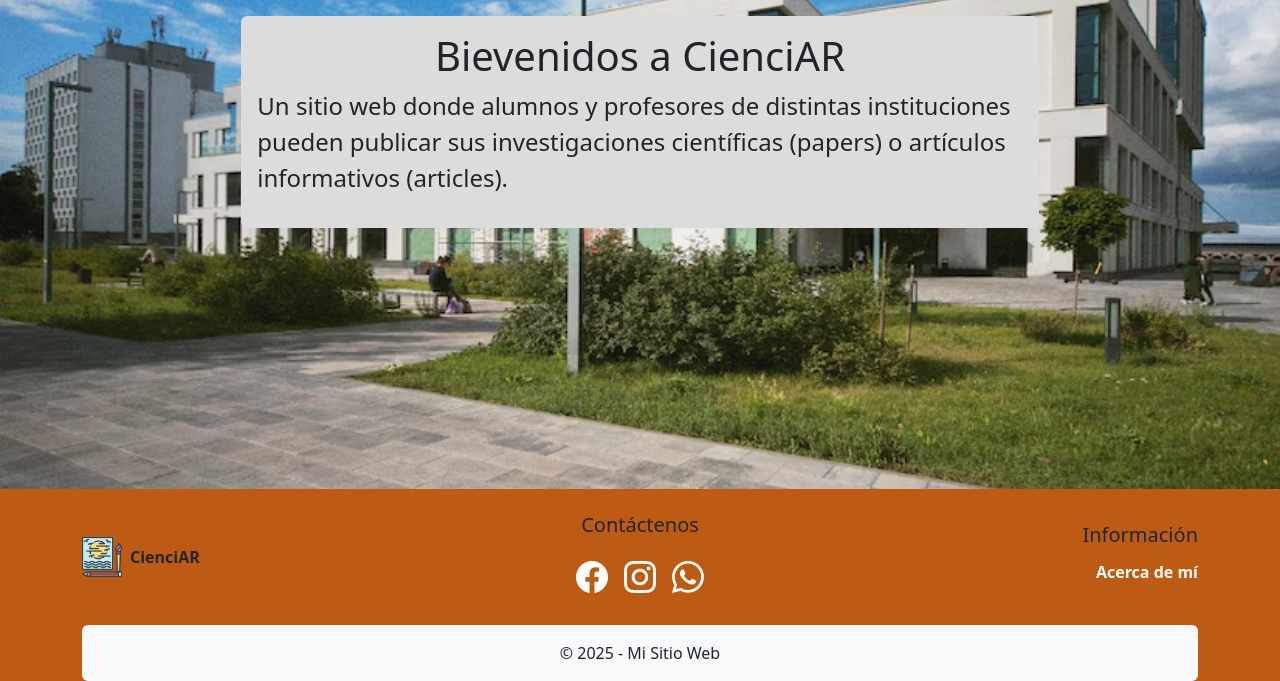
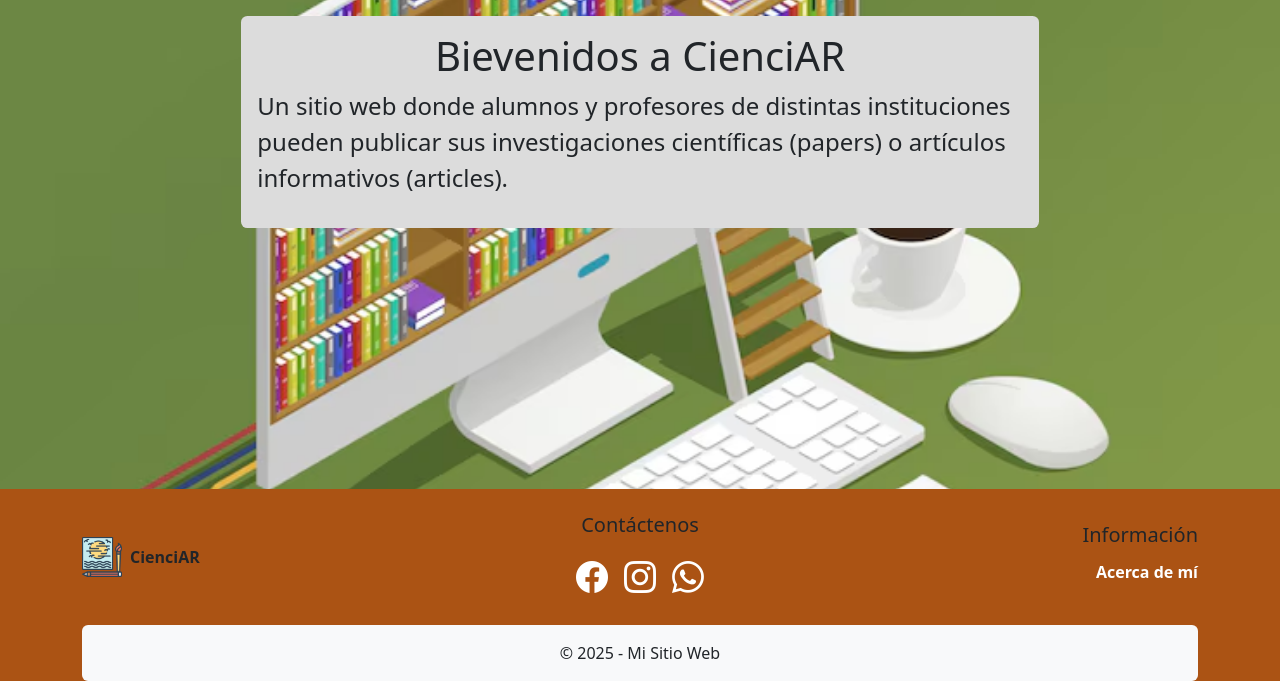
Before and after one commit to enzogitcode/TuEntregaFinal-Gariglio, a Django app: page /app/ in a window 1280 px wide. Shown: the part 119-800 px from the top of the page. Run offline with Django 5.2, Linux system fonts and the light colour scheme.

Commit message:
funciona estilo

```diff
--- a/AppBlog/static/AppBlog/css/style.css
+++ b/AppBlog/static/AppBlog/css/style.css
@@ -14,7 +14,7 @@ header {
 background-color: #f0f8ff;
 }
 main {
-    background-image: url(../imgs/edificio.avif);
+    background-image: url(../imgs/composicion-isometrica-e-learning_1284-21094.avif);
     background-repeat: no-repeat;
     background-position: center;
     background-size:cover;
@@ -28,7 +28,7 @@ main {
   font-size: 1.5em;
 }
 footer {
-    background-color: #bd5b15;
+    background-color: #ab5314;
 }
 
 #menuNav ul {
```
Also changed, not shown: AppBlog/static/AppBlog/imgs/composicion-isometrica-e-learning_1284-21094.avif (added).
